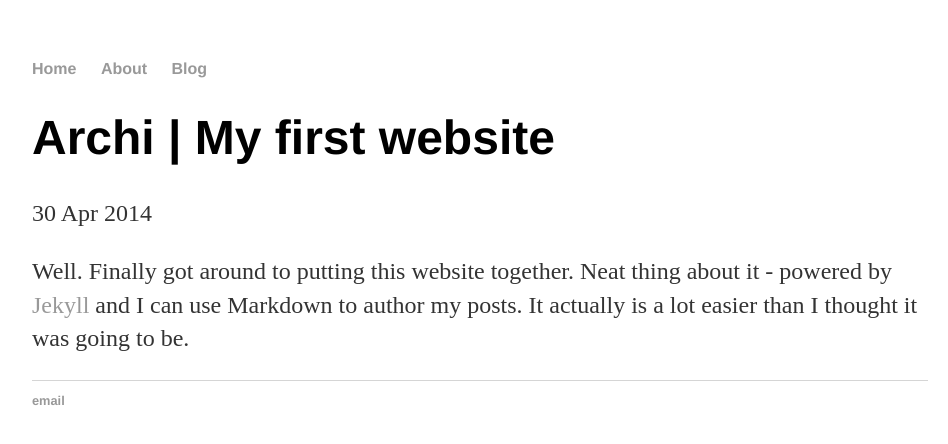
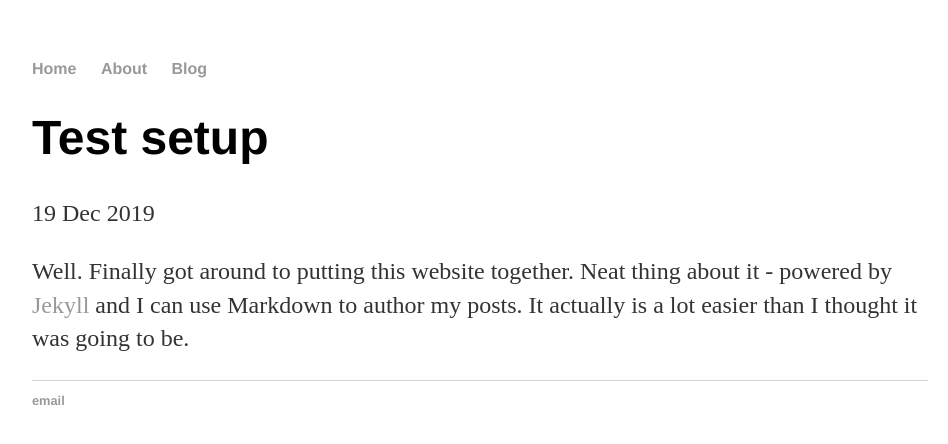
Before and after one commit to Archisman-Roy/Archisman-Roy.github.io, a Jekyll site: the page built from _posts/2019-12-19-archi-site-launched.md, in a window 1280 px wide. Shown: the top 444 px of the page, without its empty margins (160-1108 px from the left). Built offline with Jekyll 4.4.1, drawn with Linux system fonts in a browser that asks for light colours.

Commit message:
Update 2019-12-19-archi-site-launched.md

```diff
--- a/_posts/2019-12-19-archi-site-launched.md
+++ b/_posts/2019-12-19-archi-site-launched.md
@@ -1,7 +1,7 @@
 ---
 layout: post
-title: "Archi | My first website"
-date: 2014-04-30
+title: "Test setup"
+date: 2019-12-19
 ---
 
 Well. Finally got around to putting this website together. Neat thing about it - powered by [Jekyll](http://jekyllrb.com) and I can use Markdown to author my posts. It actually is a lot easier than I thought it was going to be.
```
